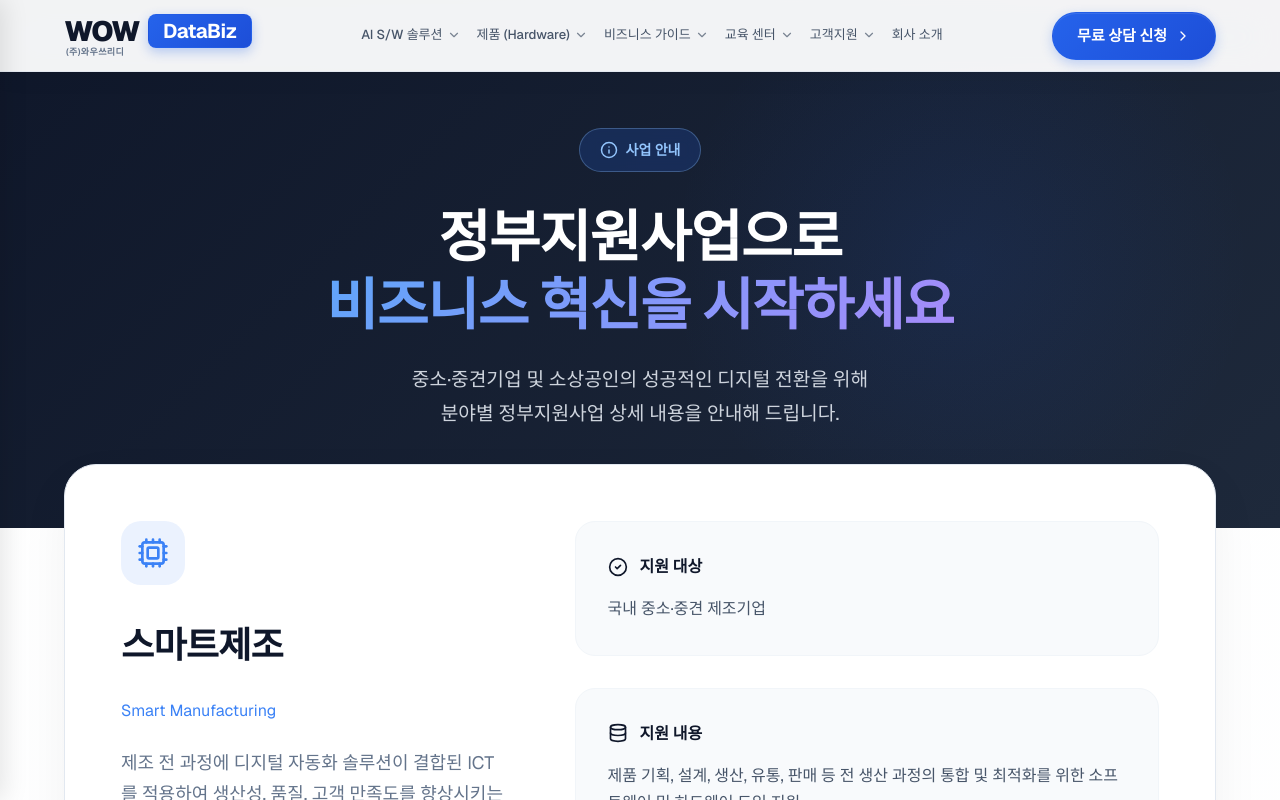
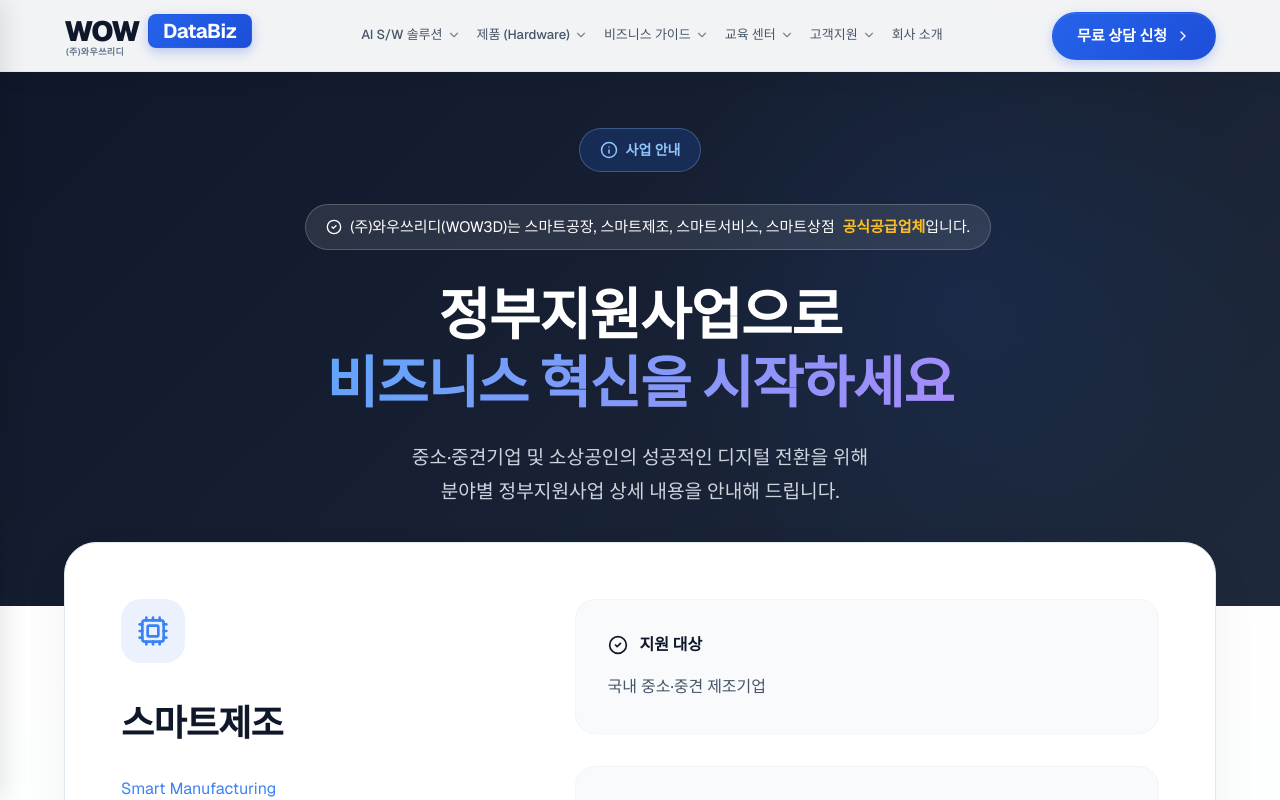
Before and after one commit to seojeongju/wow3d_saas, a Next.js app: page /gov-support in a window 1280 px wide. Shown: the top 800 px of the page. Built offline with nearby package versions, Linux system fonts and the light colour scheme.

Commit message:
feat: 정부지원사업 페이지 공식 공급업체 문구 추가 및 스타일 수정

```diff
--- a/src/app/gov-support/gov-support.module.css
+++ b/src/app/gov-support/gov-support.module.css
@@ -44,6 +44,26 @@
   font-weight: 600;
   margin-bottom: 2rem;
   backdrop-filter: blur(8px);
+}
+
+.officialBadge {
+  display: inline-flex;
+  align-items: center;
+  gap: 0.5rem;
+  background: rgba(255, 255, 255, 0.1);
+  border: 1px solid rgba(255, 255, 255, 0.2);
+  color: white;
+  padding: 0.625rem 1.25rem;
+  border-radius: 2rem;
+  font-size: 0.9375rem;
+  margin-bottom: 2rem;
+  margin-left: 1rem;
+  backdrop-filter: blur(8px);
+}
+
+.officialBadge strong {
+  color: #fbbf24;
+  margin-left: 0.25rem;
 }
 
 .heroTitle {
--- a/src/app/gov-support/page.tsx
+++ b/src/app/gov-support/page.tsx
@@ -141,6 +141,10 @@
               <Info size={18} />
               <span>사업 안내</span>
             </div>
+            <div className={styles.officialBadge}>
+              <CheckCircle2 size={16} />
+              <span>(주)와우쓰리디(WOW3D)는 스마트공장, 스마트제조, 스마트서비스, 스마트상점 <strong>공식공급업체</strong>입니다.</span>
+            </div>
             <h1 className={styles.heroTitle}>
               정부지원사업으로<br />
               <span className={styles.highlight}>비즈니스 혁신을 시작하세요</span>
```
